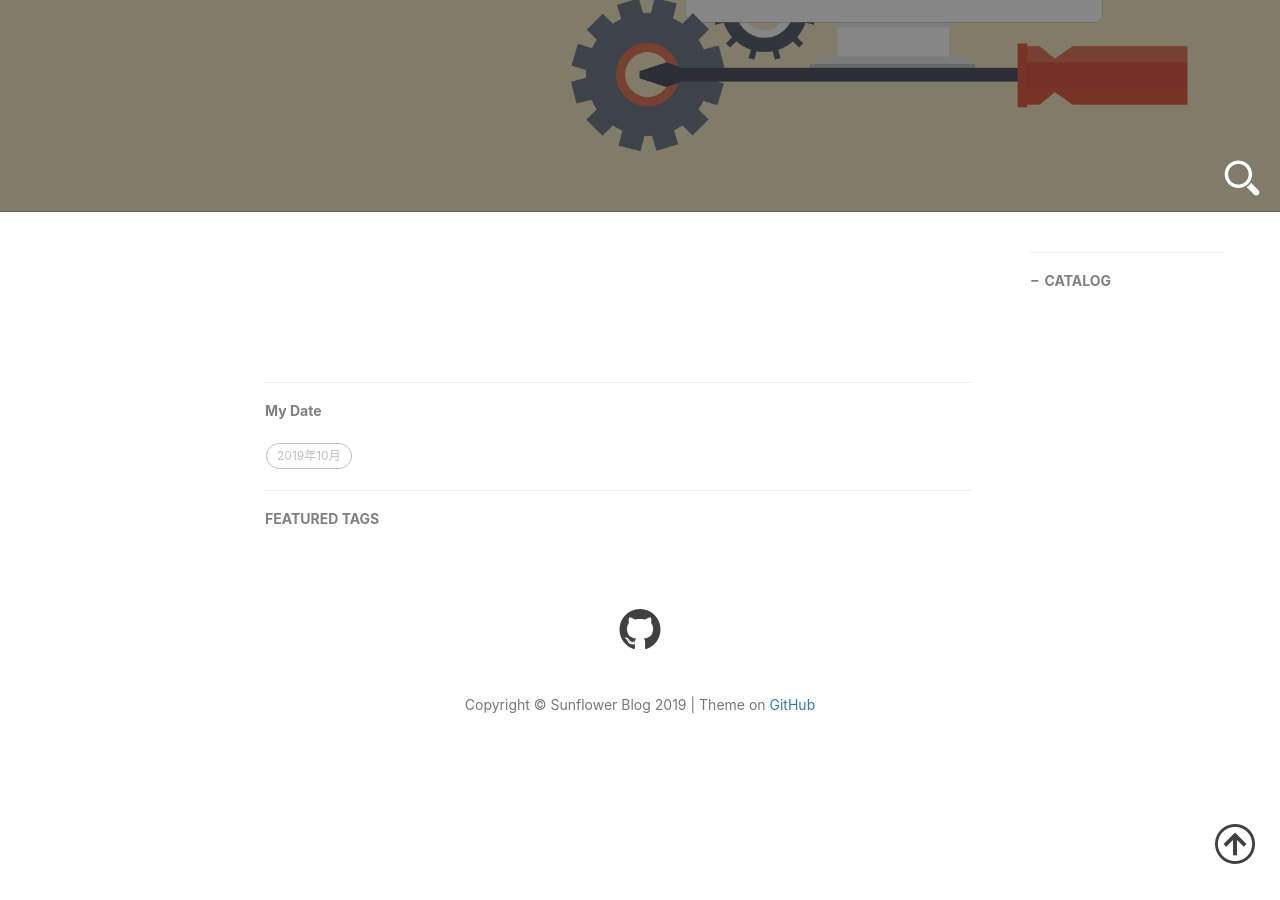
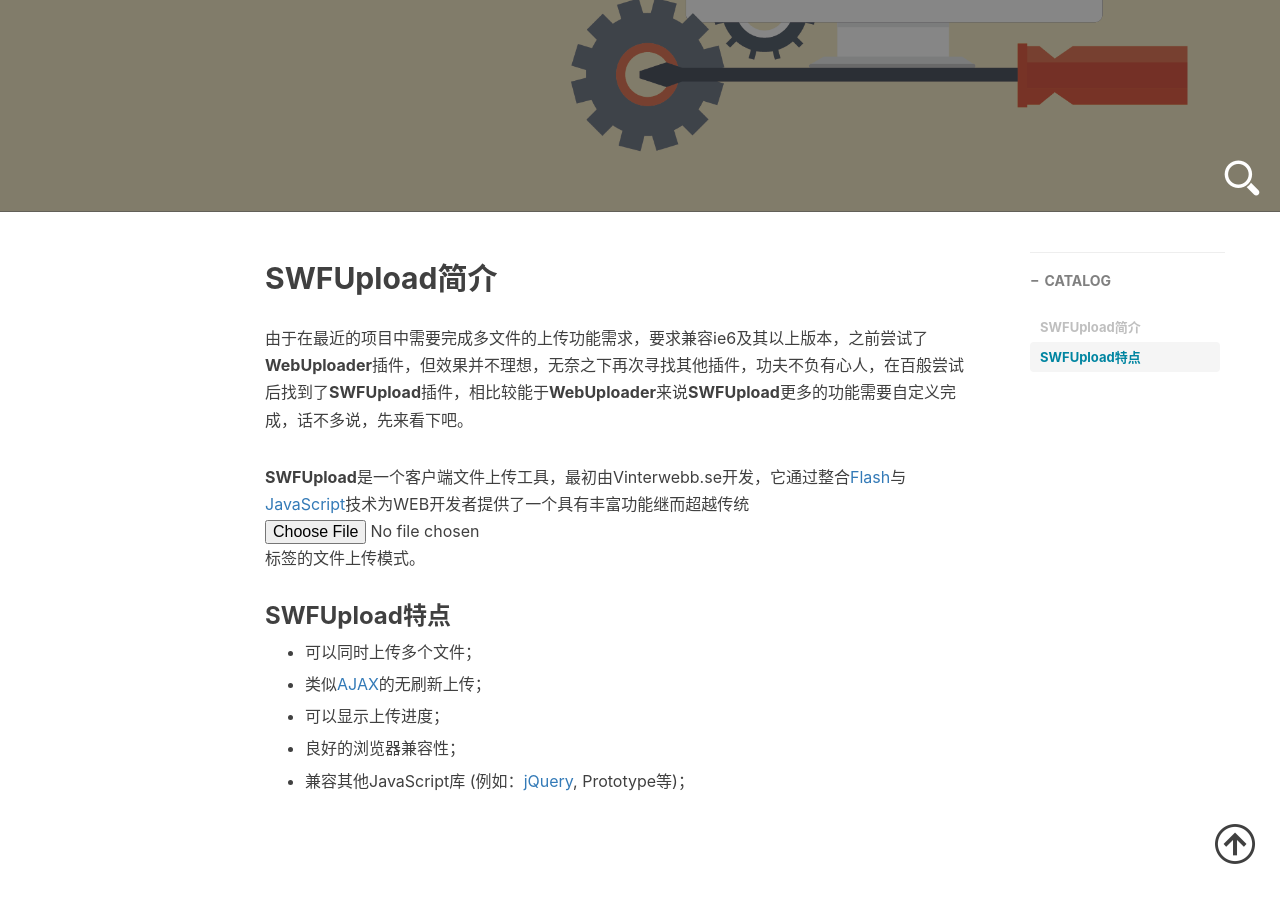
Before and after one commit to MrSunflowers/Blog, a Jekyll site: the page built from _posts/2019/10/2019-10-10-swfupload.md, in a window 1280 px wide and 900 px high, scrolled down 439 px. Built offline with Jekyll 4.4.1, drawn with Linux system fonts in a browser that asks for light colours; comment, search, counter and statistics services are not loaded.

Commit message:
Update 2019-10-10-swfupload.md

```diff
--- a/_posts/2019/10/2019-10-10-swfupload.md
+++ b/_posts/2019/10/2019-10-10-swfupload.md
@@ -11,3 +11,21 @@
     - SWFUpload
     - FileUpload
 ---
+
+## SWFUpload简介
+
+由于在最近的项目中需要完成多文件的上传功能需求，要求兼容ie6及其以上版本，之前尝试了**WebUploader**插件，但效果并不理想，无奈之下再次寻找其他插件，功夫不负有心人，在百般尝试后找到了**SWFUpload**插件，相比较能于**WebUploader**来说**SWFUpload**更多的功能需要自定义完成，话不多说，先来看下吧。
+
+**SWFUpload**是一个客户端文件上传工具，最初由Vinterwebb.se开发，它通过整合[Flash](https://baike.baidu.com/item/Flash)与[JavaScript](https://baike.baidu.com/item/JavaScript)技术为WEB开发者提供了一个具有丰富功能继而超越传统<input type="file" />标签的文件上传模式。
+
+### **SWFUpload**特点
+
+- 可以同时上传多个文件；
+
+- 类似[AJAX](https://baike.baidu.com/item/AJAX)的无刷新上传；
+
+- 可以显示上传进度；
+
+- 良好的浏览器兼容性；
+
+- 兼容其他JavaScript库 (例如：[jQuery](https://baike.baidu.com/item/jQuery), Prototype等)；
```
